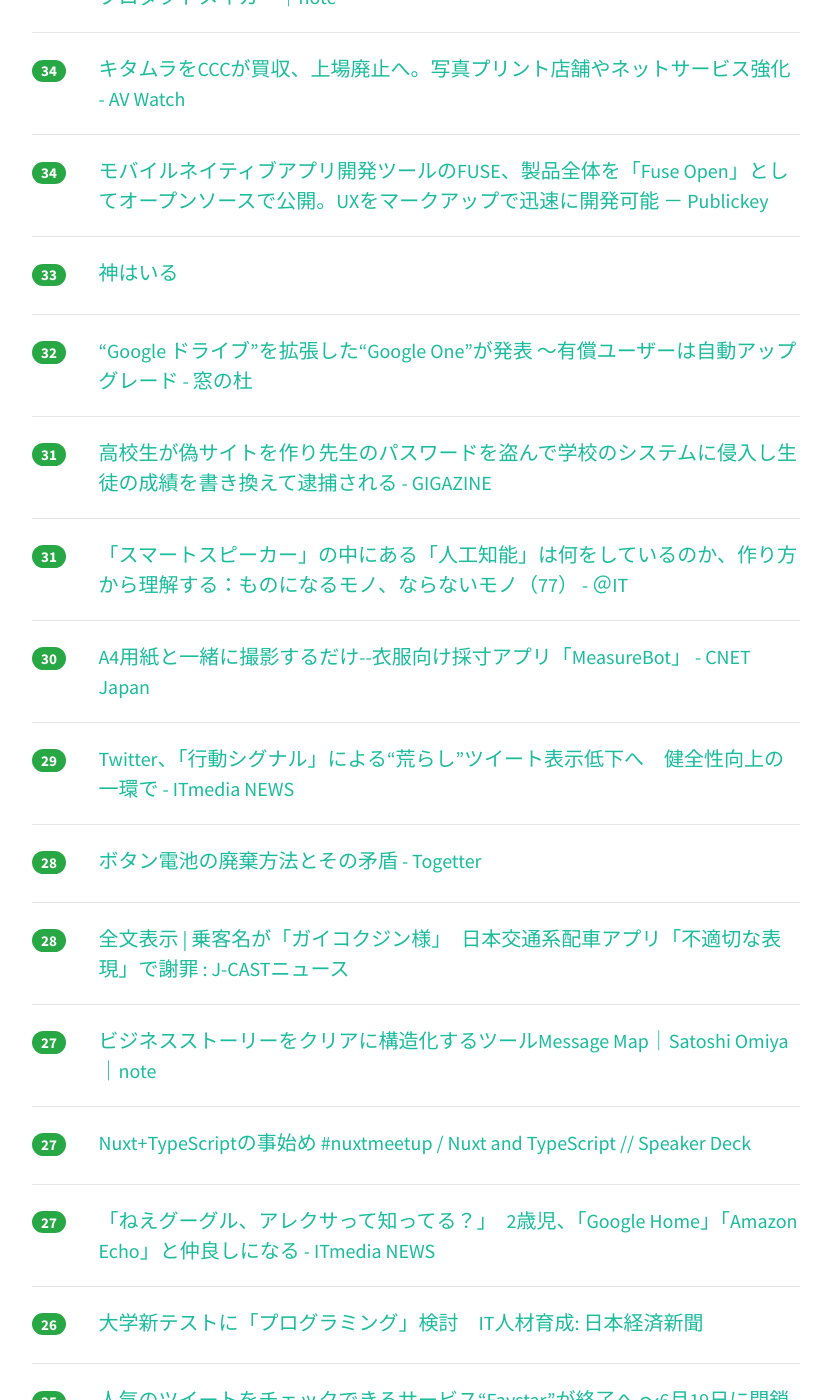
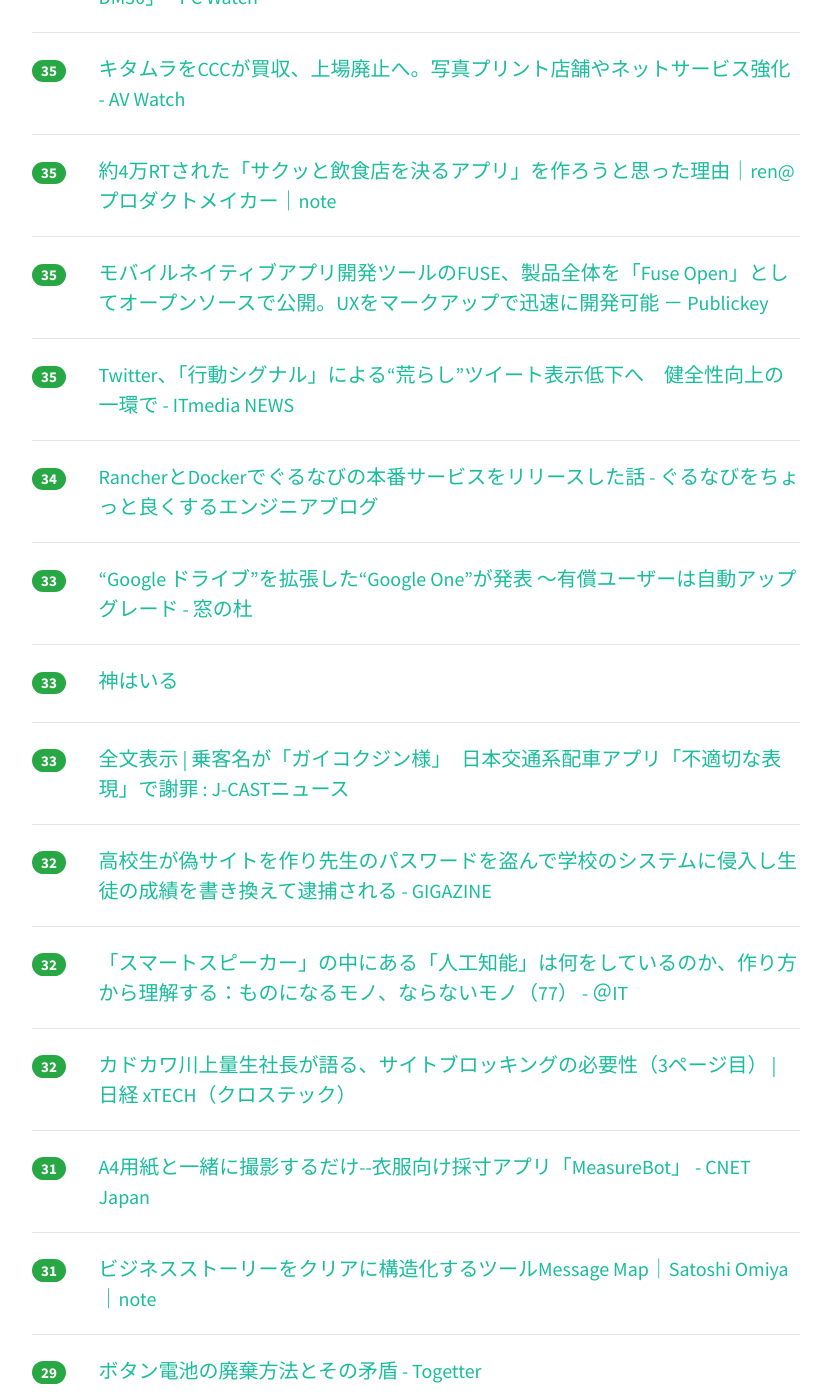
Before and after one commit to yatta47/hatena-matome-site, a Jekyll site: the page built from _posts/2018-05-16-hatena.md, in a window 1280 px wide and 1400 px high, scrolled down 1419 px. Shown: the whole window, without its empty margins (224-1051 px from the left). Built offline with Jekyll 4.4.1, drawn with Linux system fonts in a browser that asks for light colours; nearby versions of some CDN libraries; some of the changed text lies outside the part shown.

Commit message:
Updated 2018-05-16

```diff
--- a/_posts/2018-05-16-hatena.md
+++ b/_posts/2018-05-16-hatena.md
@@ -1,64 +1,74 @@
 ---
 layout: post
 title:  "2018-05-16 はてぶIT"
-date:   2018-05-16 14:01:14
+date:   2018-05-16 15:02:14
 tags: [it-hotentry]
 ---
-51 件のデータあり
+53 件のデータあり
 
 <hr><div class="row">
-<div class="col-1"><span class="badge badge-pill badge-success h2">274</span></div>
+<div class="col-1"><span class="badge badge-pill badge-success h2">380</span></div>
 <div class="col-11"><a href='https://r25.jp/article/545051307150263563' target='_blank'>限界まで使え。“世界の前澤”が語る「お金を増やす方法」はシンプルだった｜新R25 - 世の中がわかるジブンもいい。</a></div>
 </div>
 <hr>
 <div class="row">
-<div class="col-1"><span class="badge badge-pill badge-success h2">256</span></div>
+<div class="col-1"><span class="badge badge-pill badge-success h2">266</span></div>
 <div class="col-11"><a href='https://anond.hatelabo.jp/20180515224704' target='_blank'>中古本って、作者にお金は入らないよね？　 無断アップロードも、作者にお..</a></div>
 </div>
 <hr>
 <div class="row">
-<div class="col-1"><span class="badge badge-pill badge-success h2">207</span></div>
+<div class="col-1"><span class="badge badge-pill badge-success h2">242</span></div>
+<div class="col-11"><a href='http://tkybpp.hatenablog.com/entry/2018/05/16/073000' target='_blank'>【翻訳】「シリコンバレーから生まれた最高の文書」と絶賛されたNetflixのカルチャーガイド全文 - BppLOG</a></div>
+</div>
+<hr>
+<div class="row">
+<div class="col-1"><span class="badge badge-pill badge-success h2">222</span></div>
 <div class="col-11"><a href='https://qiita.com/KSRG_Miyabi/items/2a3b5bdca464ec1154d7' target='_blank'>キズナアイとねこますの声を入れ替える機械学習をした - Qiita</a></div>
 </div>
 <hr>
 <div class="row">
-<div class="col-1"><span class="badge badge-pill badge-success h2">181</span></div>
-<div class="col-11"><a href='http://tkybpp.hatenablog.com/entry/2018/05/16/073000' target='_blank'>【翻訳】「シリコンバレーから生まれた最高の文書」と絶賛されたNetflixのカルチャーガイド全文 - BppLOG</a></div>
-</div>
-<hr>
-<div class="row">
-<div class="col-1"><span class="badge badge-pill badge-success h2">95</span></div>
+<div class="col-1"><span class="badge badge-pill badge-success h2">98</span></div>
 <div class="col-11"><a href='https://speakerdeck.com/chie8842/ji-jie-xue-xi-depuroiwozhi-erukontenaji-shu' target='_blank'>機械学習デプロイを支えるコンテナ技術 // Speaker Deck</a></div>
 </div>
 <hr>
 <div class="row">
-<div class="col-1"><span class="badge badge-pill badge-success h2">78</span></div>
+<div class="col-1"><span class="badge badge-pill badge-success h2">83</span></div>
 <div class="col-11"><a href='http://www.minimalist-kenki.net/entry/canva' target='_blank'>無料高機能デザインツール「Canva」でブログアイコン作ってみた - kenkilog</a></div>
 </div>
 <hr>
 <div class="row">
-<div class="col-1"><span class="badge badge-pill badge-success h2">55</span></div>
+<div class="col-1"><span class="badge badge-pill badge-success h2">71</span></div>
 <div class="col-11"><a href='http://gendai.ismedia.jp/articles/-/55668' target='_blank'>麻生大臣が致命的な「問題発言」を繰り返す理由が分かった（原田 隆之） | 現代ビジネス | 講談社（1/4）</a></div>
 </div>
 <hr>
 <div class="row">
-<div class="col-1"><span class="badge badge-pill badge-success h2">50</span></div>
+<div class="col-1"><span class="badge badge-pill badge-success h2">51</span></div>
 <div class="col-11"><a href='https://tjo.hatenablog.com/entry/2018/05/15/193000' target='_blank'>「データを集める前にデータ分析責任者（データサイエンティスト）を雇うべき」理由とは - 六本木で働くデータサイエンティストのブログ</a></div>
 </div>
 <hr>
 <div class="row">
-<div class="col-1"><span class="badge badge-pill badge-success h2">43</span></div>
+<div class="col-1"><span class="badge badge-pill badge-success h2">47</span></div>
+<div class="col-11"><a href='https://note.mu/haiji505/n/n2d2d5ba75a2f' target='_blank'>ベーシックな名刺デザイン覚え書き</a></div>
+</div>
+<hr>
+<div class="row">
+<div class="col-1"><span class="badge badge-pill badge-success h2">45</span></div>
+<div class="col-11"><a href='http://www.itmedia.co.jp/news/articles/1805/16/news026.html' target='_blank'>「ねえグーグル、アレクサって知ってる？」　2歳児、「Google Home」「Amazon Echo」と仲良しになる - ITmedia NEWS</a></div>
+</div>
+<hr>
+<div class="row">
+<div class="col-1"><span class="badge badge-pill badge-success h2">44</span></div>
 <div class="col-11"><a href='http://teineini.net/20180515-evernote-tukaikata/' target='_blank'>Evernote歴8年の私のイマの使い方</a></div>
 </div>
 <hr>
 <div class="row">
-<div class="col-1"><span class="badge badge-pill badge-success h2">38</span></div>
+<div class="col-1"><span class="badge badge-pill badge-success h2">39</span></div>
 <div class="col-11"><a href='https://pc.watch.impress.co.jp/docs/news/1121919.html' target='_blank'>【詳報】キングジム、電子ペーパー搭載で折りたたみキーボードの「ポメラDM30」 - PC Watch</a></div>
 </div>
 <hr>
 <div class="row">
-<div class="col-1"><span class="badge badge-pill badge-success h2">36</span></div>
-<div class="col-11"><a href='https://note.mu/haiji505/n/n2d2d5ba75a2f' target='_blank'>ベーシックな名刺デザイン覚え書き</a></div>
+<div class="col-1"><span class="badge badge-pill badge-success h2">35</span></div>
+<div class="col-11"><a href='https://av.watch.impress.co.jp/docs/news/1121966.html' target='_blank'>キタムラをCCCが買収、上場廃止へ。写真プリント店舗やネットサービス強化 - AV Watch</a></div>
 </div>
 <hr>
 <div class="row">
@@ -67,13 +77,23 @@ tags: [it-hotentry]
 </div>
 <hr>
 <div class="row">
-<div class="col-1"><span class="badge badge-pill badge-success h2">34</span></div>
-<div class="col-11"><a href='https://av.watch.impress.co.jp/docs/news/1121966.html' target='_blank'>キタムラをCCCが買収、上場廃止へ。写真プリント店舗やネットサービス強化 - AV Watch</a></div>
+<div class="col-1"><span class="badge badge-pill badge-success h2">35</span></div>
+<div class="col-11"><a href='https://www.publickey1.jp/blog/18/fusefuse_openux.html' target='_blank'>モバイルネイティブアプリ開発ツールのFUSE、製品全体を「Fuse Open」としてオープンソースで公開。UXをマークアップで迅速に開発可能 － Publickey</a></div>
+</div>
+<hr>
+<div class="row">
+<div class="col-1"><span class="badge badge-pill badge-success h2">35</span></div>
+<div class="col-11"><a href='http://www.itmedia.co.jp/news/articles/1805/16/news058.html' target='_blank'>Twitter、「行動シグナル」による“荒らし”ツイート表示低下へ　健全性向上の一環で - ITmedia NEWS</a></div>
 </div>
 <hr>
 <div class="row">
 <div class="col-1"><span class="badge badge-pill badge-success h2">34</span></div>
-<div class="col-11"><a href='https://www.publickey1.jp/blog/18/fusefuse_openux.html' target='_blank'>モバイルネイティブアプリ開発ツールのFUSE、製品全体を「Fuse Open」としてオープンソースで公開。UXをマークアップで迅速に開発可能 － Publickey</a></div>
+<div class="col-11"><a href='http://developers.gnavi.co.jp/entry/Rancher_Docker/yuhara' target='_blank'>RancherとDockerでぐるなびの本番サービスをリリースした話 - ぐるなびをちょっと良くするエンジニアブログ</a></div>
+</div>
+<hr>
+<div class="row">
+<div class="col-1"><span class="badge badge-pill badge-success h2">33</span></div>
+<div class="col-11"><a href='https://forest.watch.impress.co.jp/docs/news/1121908.html' target='_blank'>“Google ドライブ”を拡張した“Google One”が発表 ～有償ユーザーは自動アップグレード - 窓の杜</a></div>
 </div>
 <hr>
 <div class="row">
@@ -82,58 +102,73 @@ tags: [it-hotentry]
 </div>
 <hr>
 <div class="row">
+<div class="col-1"><span class="badge badge-pill badge-success h2">33</span></div>
+<div class="col-11"><a href='https://www.j-cast.com/2018/05/15328701.html?p=all' target='_blank'>全文表示 | 乗客名が「ガイコクジン様」　日本交通系配車アプリ「不適切な表現」で謝罪 : J-CASTニュース</a></div>
+</div>
+<hr>
+<div class="row">
 <div class="col-1"><span class="badge badge-pill badge-success h2">32</span></div>
-<div class="col-11"><a href='https://forest.watch.impress.co.jp/docs/news/1121908.html' target='_blank'>“Google ドライブ”を拡張した“Google One”が発表 ～有償ユーザーは自動アップグレード - 窓の杜</a></div>
+<div class="col-11"><a href='https://gigazine.net/news/20180515-high-school-phishing/' target='_blank'>高校生が偽サイトを作り先生のパスワードを盗んで学校のシステムに侵入し生徒の成績を書き換えて逮捕される - GIGAZINE</a></div>
+</div>
+<hr>
+<div class="row">
+<div class="col-1"><span class="badge badge-pill badge-success h2">32</span></div>
+<div class="col-11"><a href='http://www.atmarkit.co.jp/ait/articles/1805/16/news016.html' target='_blank'>「スマートスピーカー」の中にある「人工知能」は何をしているのか、作り方から理解する：ものになるモノ、ならないモノ（77） - ＠IT</a></div>
+</div>
+<hr>
+<div class="row">
+<div class="col-1"><span class="badge badge-pill badge-success h2">32</span></div>
+<div class="col-11"><a href='http://tech.nikkeibp.co.jp/atcl/nxt/column/18/00001/00469/?P=3' target='_blank'>カドカワ川上量生社長が語る、サイトブロッキングの必要性（3ページ目） | 日経 xTECH（クロステック）</a></div>
 </div>
 <hr>
 <div class="row">
 <div class="col-1"><span class="badge badge-pill badge-success h2">31</span></div>
-<div class="col-11"><a href='https://gigazine.net/news/20180515-high-school-phishing/' target='_blank'>高校生が偽サイトを作り先生のパスワードを盗んで学校のシステムに侵入し生徒の成績を書き換えて逮捕される - GIGAZINE</a></div>
+<div class="col-11"><a href='https://japan.cnet.com/article/35119191/' target='_blank'>A4用紙と一緒に撮影するだけ--衣服向け採寸アプリ「MeasureBot」 - CNET Japan</a></div>
 </div>
 <hr>
 <div class="row">
 <div class="col-1"><span class="badge badge-pill badge-success h2">31</span></div>
-<div class="col-11"><a href='http://www.atmarkit.co.jp/ait/articles/1805/16/news016.html' target='_blank'>「スマートスピーカー」の中にある「人工知能」は何をしているのか、作り方から理解する：ものになるモノ、ならないモノ（77） - ＠IT</a></div>
-</div>
-<hr>
-<div class="row">
-<div class="col-1"><span class="badge badge-pill badge-success h2">30</span></div>
-<div class="col-11"><a href='https://japan.cnet.com/article/35119191/' target='_blank'>A4用紙と一緒に撮影するだけ--衣服向け採寸アプリ「MeasureBot」 - CNET Japan</a></div>
+<div class="col-11"><a href='https://note.mu/satoshiomiya/n/n1800d951e40e' target='_blank'>ビジネスストーリーをクリアに構造化するツールMessage Map｜Satoshi Omiya｜note</a></div>
 </div>
 <hr>
 <div class="row">
 <div class="col-1"><span class="badge badge-pill badge-success h2">29</span></div>
-<div class="col-11"><a href='http://www.itmedia.co.jp/news/articles/1805/16/news058.html' target='_blank'>Twitter、「行動シグナル」による“荒らし”ツイート表示低下へ　健全性向上の一環で - ITmedia NEWS</a></div>
-</div>
-<hr>
-<div class="row">
-<div class="col-1"><span class="badge badge-pill badge-success h2">28</span></div>
 <div class="col-11"><a href='https://togetter.com/li/1227666' target='_blank'>ボタン電池の廃棄方法とその矛盾 - Togetter</a></div>
 </div>
 <hr>
 <div class="row">
 <div class="col-1"><span class="badge badge-pill badge-success h2">28</span></div>
-<div class="col-11"><a href='https://www.j-cast.com/2018/05/15328701.html?p=all' target='_blank'>全文表示 | 乗客名が「ガイコクジン様」　日本交通系配車アプリ「不適切な表現」で謝罪 : J-CASTニュース</a></div>
+<div class="col-11"><a href='https://speakerdeck.com/sue71/nuxt-and-typescript' target='_blank'>Nuxt+TypeScriptの事始め #nuxtmeetup / Nuxt and TypeScript // Speaker Deck</a></div>
+</div>
+<hr>
+<div class="row">
+<div class="col-1"><span class="badge badge-pill badge-success h2">28</span></div>
+<div class="col-11"><a href='https://coliss.com/articles/build-websites/operation/css/overriding-default-button-styles.html' target='_blank'>[CSS]もうbutton要素で困らない！ブラウザごとで異なるスタイルを望み通りにするためのノウハウのまとめ | コリス</a></div>
 </div>
 <hr>
 <div class="row">
 <div class="col-1"><span class="badge badge-pill badge-success h2">27</span></div>
-<div class="col-11"><a href='https://note.mu/satoshiomiya/n/n1800d951e40e' target='_blank'>ビジネスストーリーをクリアに構造化するツールMessage Map｜Satoshi Omiya｜note</a></div>
+<div class="col-11"><a href='https://internet.watch.impress.co.jp/docs/yajiuma/1121972.html' target='_blank'>国産の無料メールがまたひとつ……エキサイトメールが9月18日をもってサービス終了【やじうまWatch】 - INTERNET Watch</a></div>
 </div>
 <hr>
 <div class="row">
 <div class="col-1"><span class="badge badge-pill badge-success h2">27</span></div>
-<div class="col-11"><a href='https://speakerdeck.com/sue71/nuxt-and-typescript' target='_blank'>Nuxt+TypeScriptの事始め #nuxtmeetup / Nuxt and TypeScript // Speaker Deck</a></div>
+<div class="col-11"><a href='https://r.nikkei.com/article/DGXMZO30535270V10C18A5EE8000?s=2' target='_blank'>大学新テストに「プログラミング」検討　IT人材育成: 日本経済新聞</a></div>
 </div>
 <hr>
 <div class="row">
 <div class="col-1"><span class="badge badge-pill badge-success h2">27</span></div>
-<div class="col-11"><a href='http://www.itmedia.co.jp/news/articles/1805/16/news026.html' target='_blank'>「ねえグーグル、アレクサって知ってる？」　2歳児、「Google Home」「Amazon Echo」と仲良しになる - ITmedia NEWS</a></div>
+<div class="col-11"><a href='https://www.fastly.com/blog/headers-we-dont-want/' target='_blank'>The headers we don't want</a></div>
+</div>
+<hr>
+<div class="row">
+<div class="col-1"><span class="badge badge-pill badge-success h2">27</span></div>
+<div class="col-11"><a href='https://anond.hatelabo.jp/20180516094319' target='_blank'>AIが人間を殺処分するべきとか言い出したらどうするんだろうなほんと</a></div>
 </div>
 <hr>
 <div class="row">
 <div class="col-1"><span class="badge badge-pill badge-success h2">26</span></div>
-<div class="col-11"><a href='https://r.nikkei.com/article/DGXMZO30535270V10C18A5EE8000?s=2' target='_blank'>大学新テストに「プログラミング」検討　IT人材育成: 日本経済新聞</a></div>
+<div class="col-11"><a href='https://medium.com/netflix-techblog/6040ba83b765' target='_blank'>Multi-Cloud Continuous Delivery with Spinnaker report now available.</a></div>
 </div>
 <hr>
 <div class="row">
@@ -143,12 +178,12 @@ tags: [it-hotentry]
 <hr>
 <div class="row">
 <div class="col-1"><span class="badge badge-pill badge-success h2">25</span></div>
-<div class="col-11"><a href='https://www.asahi.com/articles/ASL4V4WBRL4VUCVL01N.html' target='_blank'>上半身見える服などに「拒否権」　モデルの＃ＭｅＴｏｏ：朝日新聞デジタル</a></div>
+<div class="col-11"><a href='http://katsumakazuyo.hatenablog.com/entry/2018/05/15/223706' target='_blank'>なんでブログを書くのか - 勝間和代が徹底的にマニアックな話をアップするブログ</a></div>
 </div>
 <hr>
 <div class="row">
 <div class="col-1"><span class="badge badge-pill badge-success h2">25</span></div>
-<div class="col-11"><a href='https://coliss.com/articles/build-websites/operation/css/overriding-default-button-styles.html' target='_blank'>[CSS]もうbutton要素で困らない！ブラウザごとで異なるスタイルを望み通りにするためのノウハウのまとめ | コリス</a></div>
+<div class="col-11"><a href='https://www.asahi.com/articles/ASL4V4WBRL4VUCVL01N.html' target='_blank'>上半身見える服などに「拒否権」　モデルの＃ＭｅＴｏｏ：朝日新聞デジタル</a></div>
 </div>
 <hr>
 <div class="row">
@@ -158,17 +193,17 @@ tags: [it-hotentry]
 <hr>
 <div class="row">
 <div class="col-1"><span class="badge badge-pill badge-success h2">24</span></div>
-<div class="col-11"><a href='https://medium.com/netflix-techblog/6040ba83b765' target='_blank'>Multi-Cloud Continuous Delivery with Spinnaker report now available.</a></div>
+<div class="col-11"><a href='https://dev.classmethod.jp/server-side/docker-server-side/report-dockertokyo-23/' target='_blank'>Docker漬けの一日を共に〜Docker Meetup Tokyo #23 レポート〜 #dockertokyo ｜ Developers.IO</a></div>
 </div>
 <hr>
 <div class="row">
 <div class="col-1"><span class="badge badge-pill badge-success h2">24</span></div>
-<div class="col-11"><a href='https://internet.watch.impress.co.jp/docs/yajiuma/1121972.html' target='_blank'>国産の無料メールがまたひとつ……エキサイトメールが9月18日をもってサービス終了【やじうまWatch】 - INTERNET Watch</a></div>
+<div class="col-11"><a href='https://www.gizmodo.jp/2018/05/wifi-easymesh.html' target='_blank'>Wi-Fiのメッシュ規格が統一されるみたいでスゴく嬉しい | ギズモード・ジャパン</a></div>
 </div>
 <hr>
 <div class="row">
 <div class="col-1"><span class="badge badge-pill badge-success h2">24</span></div>
-<div class="col-11"><a href='https://www.fastly.com/blog/headers-we-dont-want/' target='_blank'>The headers we don't want</a></div>
+<div class="col-11"><a href='https://shiropen.com/seamless/vr-monoperfcap' target='_blank'>単眼カメラで撮影した映像を入力に、人の姿勢推定から着用する衣服まで再構築するマーカレスパフォーマンスキャプチャ技術を発表 | Seamless</a></div>
 </div>
 <hr>
 <div class="row">
@@ -178,42 +213,17 @@ tags: [it-hotentry]
 <hr>
 <div class="row">
 <div class="col-1"><span class="badge badge-pill badge-success h2">23</span></div>
-<div class="col-11"><a href='https://dev.classmethod.jp/server-side/docker-server-side/report-dockertokyo-23/' target='_blank'>Docker漬けの一日を共に〜Docker Meetup Tokyo #23 レポート〜 #dockertokyo ｜ Developers.IO</a></div>
+<div class="col-11"><a href='https://www.fastly.com/blog/headers-we-dont-want' target='_blank'>The headers we don't want</a></div>
 </div>
 <hr>
 <div class="row">
 <div class="col-1"><span class="badge badge-pill badge-success h2">23</span></div>
-<div class="col-11"><a href='https://www.gizmodo.jp/2018/05/wifi-easymesh.html' target='_blank'>Wi-Fiのメッシュ規格が統一されるみたいでスゴく嬉しい | ギズモード・ジャパン</a></div>
-</div>
-<hr>
-<div class="row">
-<div class="col-1"><span class="badge badge-pill badge-success h2">23</span></div>
-<div class="col-11"><a href='https://anond.hatelabo.jp/20180516094319' target='_blank'>AIが人間を殺処分するべきとか言い出したらどうするんだろうなほんと</a></div>
-</div>
-<hr>
-<div class="row">
-<div class="col-1"><span class="badge badge-pill badge-success h2">22</span></div>
-<div class="col-11"><a href='http://katsumakazuyo.hatenablog.com/entry/2018/05/15/223706' target='_blank'>なんでブログを書くのか - 勝間和代が徹底的にマニアックな話をアップするブログ</a></div>
-</div>
-<hr>
-<div class="row">
-<div class="col-1"><span class="badge badge-pill badge-success h2">22</span></div>
-<div class="col-11"><a href='https://shiropen.com/seamless/vr-monoperfcap' target='_blank'>単眼カメラで撮影した映像を入力に、人の姿勢推定から着用する衣服まで再構築するマーカレスパフォーマンスキャプチャ技術を発表 | Seamless</a></div>
-</div>
-<hr>
-<div class="row">
-<div class="col-1"><span class="badge badge-pill badge-success h2">22</span></div>
-<div class="col-11"><a href='http://developers.gnavi.co.jp/entry/Rancher_Docker/yuhara' target='_blank'>RancherとDockerでぐるなびの本番サービスをリリースした話 - ぐるなびをちょっと良くするエンジニアブログ</a></div>
+<div class="col-11"><a href='https://coliss.com/articles/freebies/free-font-corpmaru.html' target='_blank'>ロゴ丸フォントがかわいい！ロゴにも本文にもぴったり、少し丸めの日本語フリーフォント -コーポレート・ロゴ丸 | コリス</a></div>
 </div>
 <hr>
 <div class="row">
 <div class="col-1"><span class="badge badge-pill badge-success h2">21</span></div>
 <div class="col-11"><a href='https://pc.watch.impress.co.jp/docs/news/1121944.html' target='_blank'>最先端3D NANDフラッシュに隠されていた事実 ～国際メモリワークショップ(IMW)2018レポート - PC Watch</a></div>
-</div>
-<hr>
-<div class="row">
-<div class="col-1"><span class="badge badge-pill badge-success h2">21</span></div>
-<div class="col-11"><a href='https://coliss.com/articles/freebies/free-font-corpmaru.html' target='_blank'>ロゴ丸フォントがかわいい！ロゴにも本文にもぴったり、少し丸めの日本語フリーフォント -コーポレート・ロゴ丸 | コリス</a></div>
 </div>
 <hr>
 <div class="row">
@@ -223,17 +233,12 @@ tags: [it-hotentry]
 <hr>
 <div class="row">
 <div class="col-1"><span class="badge badge-pill badge-success h2">20</span></div>
-<div class="col-11"><a href='http://tech.nikkeibp.co.jp/atcl/nxt/column/18/00001/00469/?P=3' target='_blank'>カドカワ川上量生社長が語る、サイトブロッキングの必要性（3ページ目） | 日経 xTECH（クロステック）</a></div>
-</div>
-<hr>
-<div class="row">
-<div class="col-1"><span class="badge badge-pill badge-success h2">19</span></div>
 <div class="col-11"><a href='https://jp.techcrunch.com/2018/05/15/2018-05-14-the-8-features-amazon-and-google-must-add-to-the-echo-and-home/' target='_blank'>AmazonとGoogleがEchoとHomeに追加すべき8つの機能 | TechCrunch Japan</a></div>
 </div>
 <hr>
 <div class="row">
 <div class="col-1"><span class="badge badge-pill badge-success h2">19</span></div>
-<div class="col-11"><a href='https://www.fastly.com/blog/headers-we-dont-want' target='_blank'>The headers we don't want</a></div>
+<div class="col-11"><a href='https://www.publickey1.jp/blog/18/twitterhadoopgoogle_cloud_platform.html' target='_blank'>Twitter、数万台のHadoopクラスタとコールドストレージをGoogle Cloud Platformへ移行すると発表 － Publickey</a></div>
 </div>
 <hr>
 <div class="row">
@@ -244,6 +249,11 @@ tags: [it-hotentry]
 <div class="row">
 <div class="col-1"><span class="badge badge-pill badge-success h2">18</span></div>
 <div class="col-11"><a href='https://japan.cnet.com/article/35119202/' target='_blank'>CCC、カメラのキタムラを買収--キタムラは上場廃止へ - CNET Japan</a></div>
+</div>
+<hr>
+<div class="row">
+<div class="col-1"><span class="badge badge-pill badge-success h2">18</span></div>
+<div class="col-11"><a href='http://delete-all.hatenablog.com/entry/2018/05/16/124844' target='_blank'>Hagex氏と株式会社はてなへ殴り込みにきました。 - Everything you've ever Dreamed</a></div>
 </div>
 <hr>
 <div class="row">
```
